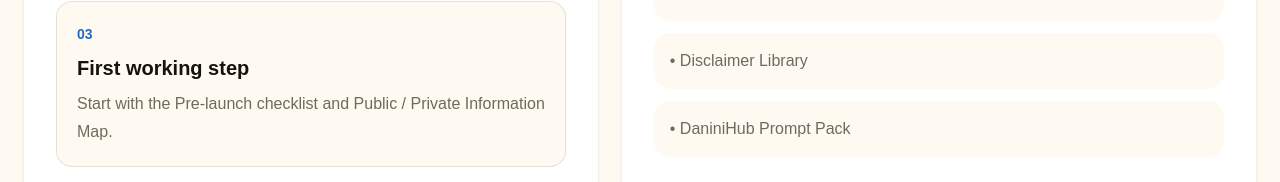
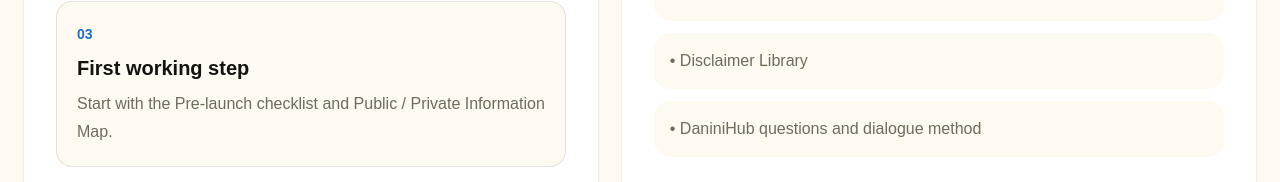
Before and after one commit to danininet/danininet, a Next.js app: page /en/proizvodi/digitalna-prodaja-lokacije/uspeh in a window 1280 px wide. Shown: the part 1102-1284 px from the top of the page. Built offline with nearby package versions, Linux system fonts and the light colour scheme; no server answers.

Commit message:
Noindex DPL success page and align dialogue terminology

```diff
--- a/app/[locale]/proizvodi/digitalna-prodaja-lokacije/uspeh/page.tsx
+++ b/app/[locale]/proizvodi/digitalna-prodaja-lokacije/uspeh/page.tsx
@@ -2,6 +2,13 @@ import Link from "next/link";
 import { SiteShell, normalizeLocale, localizedPath } from "@/components/layout/SiteShell";
 
 type Locale = "sr" | "de" | "en";
+
+export const metadata = {
+  robots: {
+    index: false,
+    follow: false,
+  },
+};
 
 const copy = {
   sr: {
@@ -16,7 +23,7 @@ const copy = {
       ["04", "Support", "Ako link ne radi, pošaljite support upit sa checkout emailom i nazivom proizvoda."],
     ],
     includesTitle: "DPL paket uključuje",
-    includes: ["PDF vodič Digitalna prodaja lokacije", "DPL Bonus Pack", "Lead Calculator spec", "Email Templates", "Metrics Tracker", "Disclaimer Library", "DaniniHub Prompt Pack"],
+    includes: ["PDF vodič Digitalna prodaja lokacije", "DPL Bonus Pack", "Lead Calculator spec", "Email Templates", "Metrics Tracker", "Disclaimer Library", "DaniniHub paket pitanja i dijalog metod"],
     support: "Otvori support",
     product: "Nazad na proizvod",
     disclaimer: "DPL je edukativni i informativni proizvod. Ne predstavlja pravni, finansijski, urbanistički, tehnički ili investicioni savet i ne garantuje prodaju, profit, investitore ili izvodljivost.",
@@ -28,7 +35,7 @@ const copy = {
     stepsTitle: "Nach dem Kauf prüfen",
     steps: [["01", "Gumroad E-Mail", "PDF und Bonus Pack kommen an die Checkout-E-Mail."], ["02", "Spam / Promotions", "Bitte Spam, Promotions und Gumroad Library prüfen."], ["03", "Erster Arbeitsschritt", "Starten Sie mit Pre-launch Checklist und Public / Private Map."], ["04", "Support", "Bei Problemen Support mit Checkout-E-Mail und Produktname kontaktieren."]],
     includesTitle: "DPL Paket enthält",
-    includes: ["PDF-Leitfaden", "DPL Bonus Pack", "Lead Calculator spec", "Email Templates", "Metrics Tracker", "Disclaimer Library", "DaniniHub Prompt Pack"],
+    includes: ["PDF-Leitfaden", "DPL Bonus Pack", "Lead Calculator spec", "Email Templates", "Metrics Tracker", "Disclaimer Library", "DaniniHub Fragen- und Dialogmethodik"],
     support: "Support öffnen",
     product: "Zurück zum Produkt",
     disclaimer: "DPL ist edukativ und informativ. Es ist keine Rechts-, Finanz-, Planungs-, Technik- oder Anlageberatung und garantiert keine Ergebnisse.",
@@ -40,7 +47,7 @@ const copy = {
     stepsTitle: "After purchase, check",
     steps: [["01", "Gumroad email", "PDF guide and Bonus Pack arrive to the checkout email."], ["02", "Spam / Promotions", "Check spam, promotions and Gumroad library if needed."], ["03", "First working step", "Start with the Pre-launch checklist and Public / Private Information Map."], ["04", "Support", "If the link does not work, send a support request with checkout email and product name."]],
     includesTitle: "DPL package includes",
-    includes: ["PDF guide", "DPL Bonus Pack", "Lead Calculator spec", "Email Templates", "Metrics Tracker", "Disclaimer Library", "DaniniHub Prompt Pack"],
+    includes: ["PDF guide", "DPL Bonus Pack", "Lead Calculator spec", "Email Templates", "Metrics Tracker", "Disclaimer Library", "DaniniHub questions and dialogue method"],
     support: "Open support",
     product: "Back to product",
     disclaimer: "DPL is educational and informational. It is not legal, financial, planning, technical or investment advice and does not guarantee results.",
```
